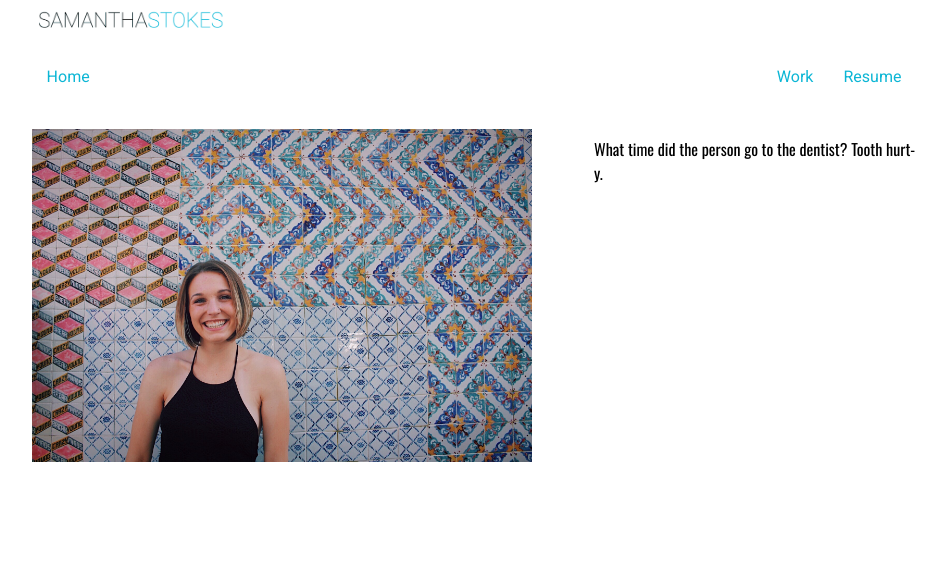
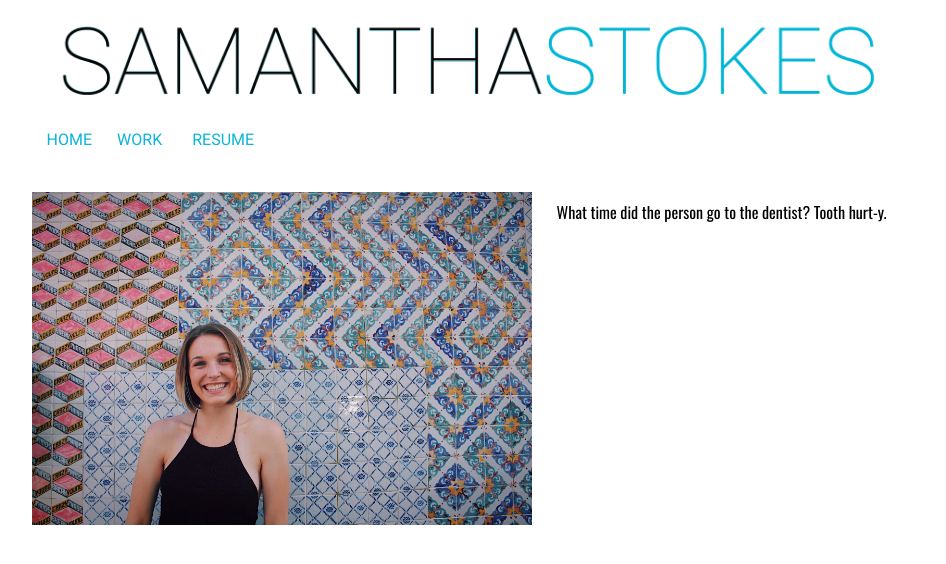
Before and after one commit to J4502-fs17/sjskw6, a plain HTML site: page index.html in a window 1280 px wide. Shown: the whole page, without its empty margins (166-1112 px from the left). Drawn offline with nearby package versions, Linux system fonts and the light colour scheme.

Commit message:
moving logo out of grid layout
still need to edit nav bar so the home always floats to the left

```diff
--- a/index.html
+++ b/index.html
@@ -19,16 +19,18 @@
       <img id="logo" src="logo-name.png" alt="name logo" />
     </header>
     <nav>
+      <article id="index1">
 			<ul>
-				<li class="item1"><a href="index.html">Home</a></li>
-				<li><a href="#">Work</a></li>
-				<li><a href="#">Resume</a></li>
+				<li class="item1"><a href="index.html">HOME</a></li>
+				<li><a href="#">WORK</a></li>
+				<li><a href="#">RESUME</a></li>
 			</ul>
 		</nav>
 
     <img id="mug" src="samantha-stokes.jpg" alt="A picture of Sam in Brooklyn in Aug. 2017"/>
 
     <p>What time did the person go to the dentist? Tooth hurt-y.</p>
+  </article>
   </div>
 </body>
 
--- a/style.css
+++ b/style.css
@@ -4,18 +4,18 @@ body {
 }
 
 #container {
-  width: 85%;
+  width: 70%;
   margin: 0 auto;
 }
 
 #logo {
+  border: none;
   width: 100%;
-  margin: 0 auto;
 }
 
 #mug {
   border: none;
-  width: 85%;
+  width: 100%;
 }
 
 h1 {
@@ -69,12 +69,8 @@ nav li a:hover {
 
 @media screen and (min-width: 600px) {
 
-    #container {
+    # {
         width: 70%;
-    }
-
-    #logo {
-      width: 100%;
     }
 
     #mug {
@@ -98,34 +94,39 @@ nav li a:hover {
 }
 
 @media screen and (min-width:1000px) {
-  #container {
+  .item1 {
+    margin-right:auto;
+  }
+
+  nav ul li {
+    margin: 5px;
+  }
+
+
+  #index1 {
     display: grid;
     grid-template-columns: 200px 1fr 1fr;
     grid-gap: 20px;
     grid-template-areas:
     "a a a"
-    "b b b"
-    "c c d"
+    "b b c"
   }
 
-  #logo {
+
+  nav {
     width: 100%;
     grid-area: a;
   }
 
-  nav {
+  #mug {
     width: 100%;
     grid-area: b;
-  }
-
-  #mug {
-    width: 100%;
-    grid-area: c;
 
   }
 
   p {
-    grid-area: d;
+    grid-area: c;
   }
 
+
 }
```
